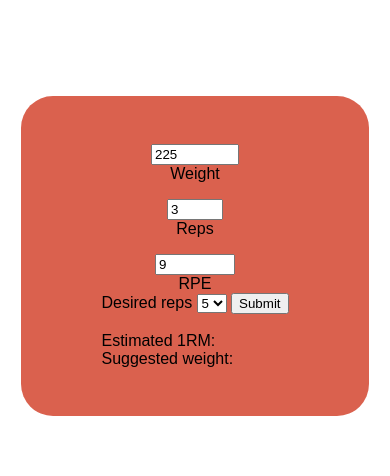
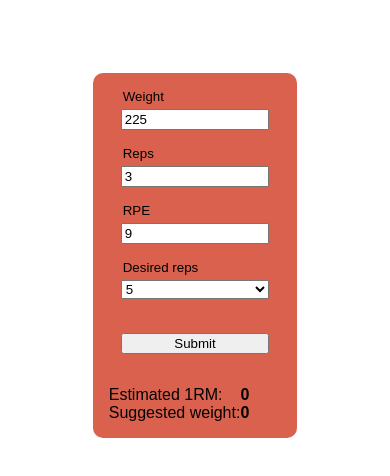
Before and after one commit to strbytes/brilliant, a plain HTML site: page index.html in a window 390 px wide. Shown: the part 98-574 px from the top of the page. Drawn offline with Linux system fonts and the light colour scheme.

Commit message:
Re-style app to use more box styles and fieldset
Styling should be more consistent and look better on mobile now. The
weight output is now independent of the weight labels and can now be
independently styled, allowing me to seperate it from the labels and
bold the font.

```diff
--- a/index.html
+++ b/index.html
@@ -10,26 +10,24 @@
   <body>
     <header><h1>Rambo's Brilliant Program Calculator</h1></header>
     <main>
-      <div id="main-input">
-        <div>
-          <input type="number" name="weight" id="weight"
-          min="0" max="1000" step="2.5" value="225"/>
-          <label for="weight"> Weight </label>
-        </div>
-        <div>
-          <input type="number" name="reps" id="reps"
-          min="1" max="12" value="3"/>
-          <label for="reps"> Reps </label>
-        </div>
-        <div>
-          <input type="number" name="rpe" id="rpe"
-          min="8" max="10" step="0.25" value="9"/>
-          <label for="rpe"> RPE </label>
-        </div>
-      </div>
-      <div class="secondary-input">
-        <label for="rep-selector">Desired reps</label>
-        <select name="rep-selector" id="rep-selector" />
+      <fieldset>
+        <legend>Weight</legend>
+        <input type="number" name="weight" id="weight"
+        min="0" max="1000" step="2.5" value="225" aria-label="weight"/>
+      </fieldset>
+      <fieldset>
+        <legend>Reps</legend>
+        <input type="number" name="reps" id="reps"
+        min="1" max="12" value="3" aria-label="reps"/>
+      </fieldset>
+      <fieldset>
+        <legend>RPE</legend>
+        <input type="number" name="rpe" id="rpe"
+        min="8" max="10" step="0.25" value="9" aria-label="rpe"/>
+      </fieldset>
+      <fieldset>
+        <legend>Desired reps</legend>
+        <select name="rep-selector" id="rep-selector" aria-label="desired reps"/>
           <option value="1">1</option>
           <option value="2">2</option>
           <option value="3">3</option>
@@ -39,12 +37,13 @@
           <option value="7">7</option>
           <option value="8">8</option>
         </select>
-        <button id="submit">Submit</button>
-      </div>
-      <br>
-      <div id="main-output">
-        <div id="e1rm">Estimated 1RM:</div>
-        <div id="results">Suggested weight:</div>
+      </fieldset>
+      <fieldset><button id="submit">Submit</button></fieldset>
+      <div id="output-section">
+        <div id="output-label">Estimated 1RM: <br>
+        Suggested weight: </div>
+        <div id="main-output"><span id="e1rm">0</span><br>
+        <span id="results">0</span></div>
       </div>
     </main>
     <footer> </footer>
--- a/script.js
+++ b/script.js
@@ -41,8 +41,8 @@ function calculateBrilliant(_) {
 }
 
 function displayResults(e1rm, outputWeight) {
-  e1rmOutput.textContent = `Estimated 1RM: ${e1rm}`;
-  resultsOutput.textContent = `Suggested weight: ${outputWeight}`;
+  e1rmOutput.textContent = e1rm;
+  resultsOutput.textContent = outputWeight;
 }
 
 function round2point5(n) {
--- a/style.css
+++ b/style.css
@@ -19,20 +19,40 @@ header {
 
 main {
   background-color: #da614e;
-  padding: 3em 5em;
-  border-radius: 2em;
+  max-width: 500px;
+  padding: 1em;
+  margin: 0 auto;
+  border-radius: 10px;
+  display: flex;
+  flex-direction: column;
+  gap: 0.5em;
 }
 
-#main-input {
-  display: flex;
-  flex-direction: column;
-  gap: 1em;
+fieldset {
+  border: 0;
+  font-size: smaller;
 }
 
-#main-input > div {
+input,
+select,
+button {
+  box-sizing: border-box;
+  width: 100%;
+}
+
+#submit,
+#output-section {
+  margin-top: 1em;
+}
+
+#output-section {
   display: flex;
-  flex-direction: column;
-  align-items: center;
+  justify-content: space-between;
+}
+
+#main-output {
+  margin-right: 2em;
+  font-weight: bold;
 }
 
 footer {
```
